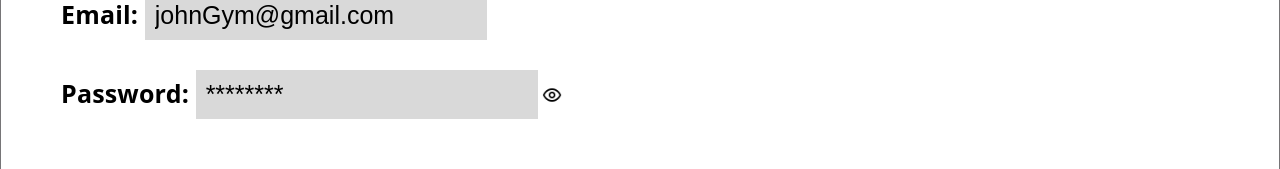
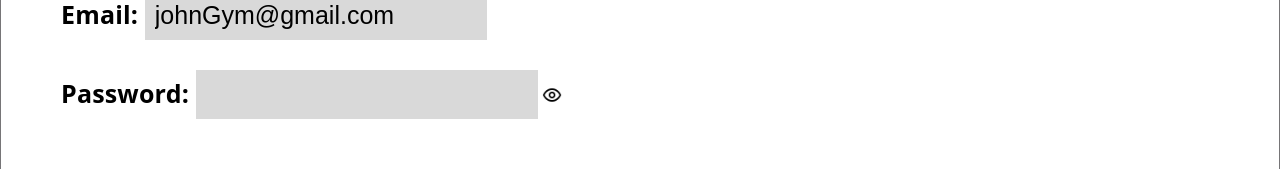
Before and after one commit to mikaylaphilpot/GymBros, a React (Vite) app in the folder frontend/: page /edit-user-info-page in a window 1280 px wide. Shown: the part 491-660 px from the top of the page. Built offline with nearby package versions, Linux system fonts and the light colour scheme.

Commit message:
Added user input functionality
Used use-state variables and functions so that user input on the edit info screen actually changes the value of input boxes and updates the information.

```diff
--- a/frontend/src/components/AddScheduleItem.tsx
+++ b/frontend/src/components/AddScheduleItem.tsx
@@ -5,12 +5,12 @@ export default function AddScheduleItem() {
 
             <div className="schedule-item">
                 <label htmlFor="startTime">Start Time</label>
-                <input type="text" id="startTime" name="startTime" />
+                <input type="time" id="startTime" name="startTime" />
             </div>
 
             <div className="schedule-item">
                 <label htmlFor="endTime">End Time</label>
-                <input type="text" id="endTime" name="endTime" />
+                <input type="time" id="endTime" name="endTime" />
             </div>
 
             <div className="schedule-item">
--- a/frontend/src/components/EditUserInfo.tsx
+++ b/frontend/src/components/EditUserInfo.tsx
@@ -8,9 +8,10 @@ type UserInfoProfileSectionProps = {
     username: string;
     email: string;
     password: string;
+    onChange: (inputName: "name" | "username" | "email" | "password", value: string) => void;
 }
 
-export default function UserInfoProfileSection({name, username, email, password}: UserInfoProfileSectionProps) {
+export default function UserInfoProfileSection({name, username, email, password, onChange}: UserInfoProfileSectionProps) {
     const [showPswd, setShowPswd] = useState(false);
 
     function togglePasswordVisibility() {
@@ -24,22 +25,22 @@ export default function UserInfoProfileSection({name, username, email, password}
 
             <div className="edit-profile-box-item">
                 <label htmlFor="name"><strong>Name: </strong></label>
-                <input type="text" id="name" name="name" value={name}/>
+                <input type="text" id="name" name="name" value={name} onChange={(event) => onChange("name", event.target.value)} />
             </div>
 
             <div className="edit-profile-box-item">
-                <label htmlFor="name"><strong>Username: </strong></label>
-                <input type="text" id="username" name="username" value={username}/>
+                <label htmlFor="username"><strong>Username: </strong></label>
+                <input type="text" id="username" name="username" value={username} onChange={(event) => onChange("username", event.target.value)} />
             </div>
 
             <div className="edit-profile-box-item">
-                <label htmlFor="name"><strong>Email: </strong></label>
-                <input type="text" id="email" name="email" value={email}/>
+                <label htmlFor="email"><strong>Email: </strong></label>
+                <input type="text" id="email" name="email" value={email} onChange={(event) => onChange("email", event.target.value)} />
             </div>
 
             <div className="edit-profile-box-item">
-                <label htmlFor="name"><strong>Password: </strong></label>
-                <input type="text" id="password" name="password" value={showPswd ? password : "*".repeat(password.length)} />
+                <label htmlFor="password"><strong>Password: </strong></label>
+                <input type="text" id="password" name="password" value={showPswd ? password : "*".repeat(password.length)} onChange={(event) => onChange("password", event.target.value)} />
 
                 <button type="button" className="password-toggle" onClick={togglePasswordVisibility}>
                     <Icon src={showPswd ? hidePswdIcon : showPswdIcon} height={20} width={20} />
--- a/frontend/src/pages/EditUserInfoPage.tsx
+++ b/frontend/src/pages/EditUserInfoPage.tsx
@@ -1,3 +1,4 @@
+import { useState } from "react";
 import RoutingButton from "../components/RoutingButton"
 import "../styles/homepage.css"
 
@@ -8,6 +9,32 @@ import EditUserInfo from "../components/EditUserInfo"
 
 
 export default function EditUserInfoPage() {
+    const [name, setName] = useState("John Gymborough");
+    const [username, setUsername] = useState("Jymbro20");
+    const [email, setEmail] = useState("johnGym@gmail.com");
+    const [password, setPassword] = useState("");
+
+
+    function handleChange(inputName: "name" | "username" | "email" | "password", value: string) {
+        switch (inputName) {
+            case "name":
+                setName(value);
+                break;
+
+            case "username":
+                setUsername(value);
+                break;
+
+            case "email":
+                setEmail(value);
+                break;
+
+            case "password":
+                setPassword(value);
+                break;
+        }
+    }
+
     return (
         <div className="white-container">
             <div className="left-align-button">
@@ -21,7 +48,7 @@ export default function EditUserInfoPage() {
                 <hr className="line-divider" />
             </div>
 
-            <EditUserInfo name="John Gymborough" username="Jymbro20" email="johnGym@gmail.com" password="hello123" />
+            <EditUserInfo name={name} username={username} email={email} password={password} onChange={handleChange}/>
 
             <RoutingButton label="Save" routingTo="/profile-page" iconSrc="" normalButton={1}/>
 
--- a/frontend/src/pages/ForgotPswdPage.tsx
+++ b/frontend/src/pages/ForgotPswdPage.tsx
@@ -1,3 +1,4 @@
+import { Link } from "react-router";
 import PageTitle from "../components/PageTitle";
 import ParagraphText from "../components/ParagraphText";
 import RoutingButton from "../components/RoutingButton";
@@ -21,7 +22,7 @@ export default function ForgotPswdPage() {
 
                 <div className="pswd-page-routing">
                     <RoutingButton label="Send" routingTo="" iconSrc="" normalButton={1} />
-                    <a href="/home-page">Back</a>
+                    <Link to="/home-page">Back</Link>
                 </div>
 
 
--- a/frontend/src/pages/HomePage.tsx
+++ b/frontend/src/pages/HomePage.tsx
@@ -1,6 +1,5 @@
 import PageTitle from "../components/PageTitle";
 import ParagraphText from "../components/ParagraphText";
-import Icon from "../components/Icon";
 import BroWorkoutWidget from "../components/BroWorkoutWidget";
 import RoutingButton from "../components/RoutingButton";
 import '../styles/homepage.css';
```
